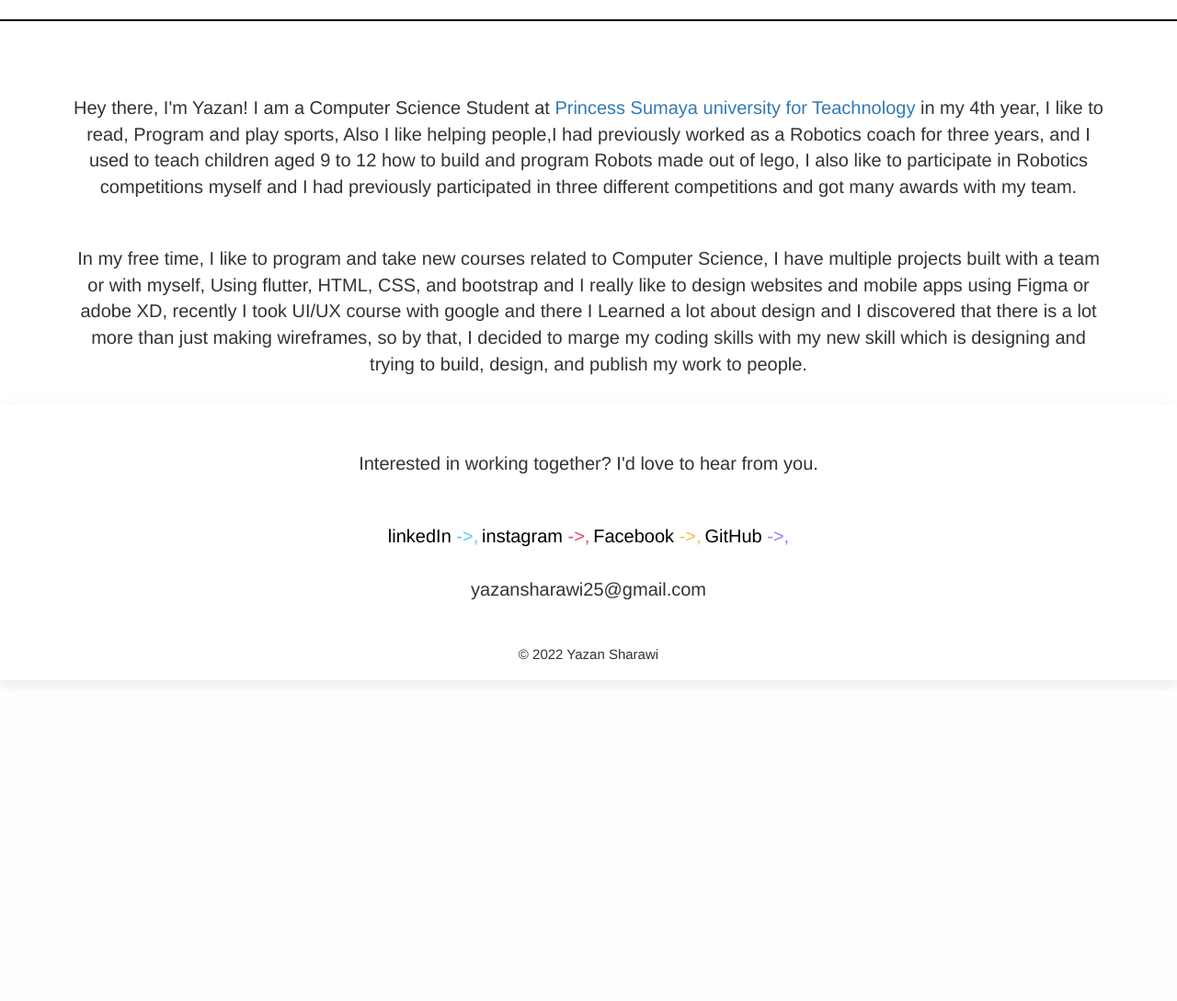
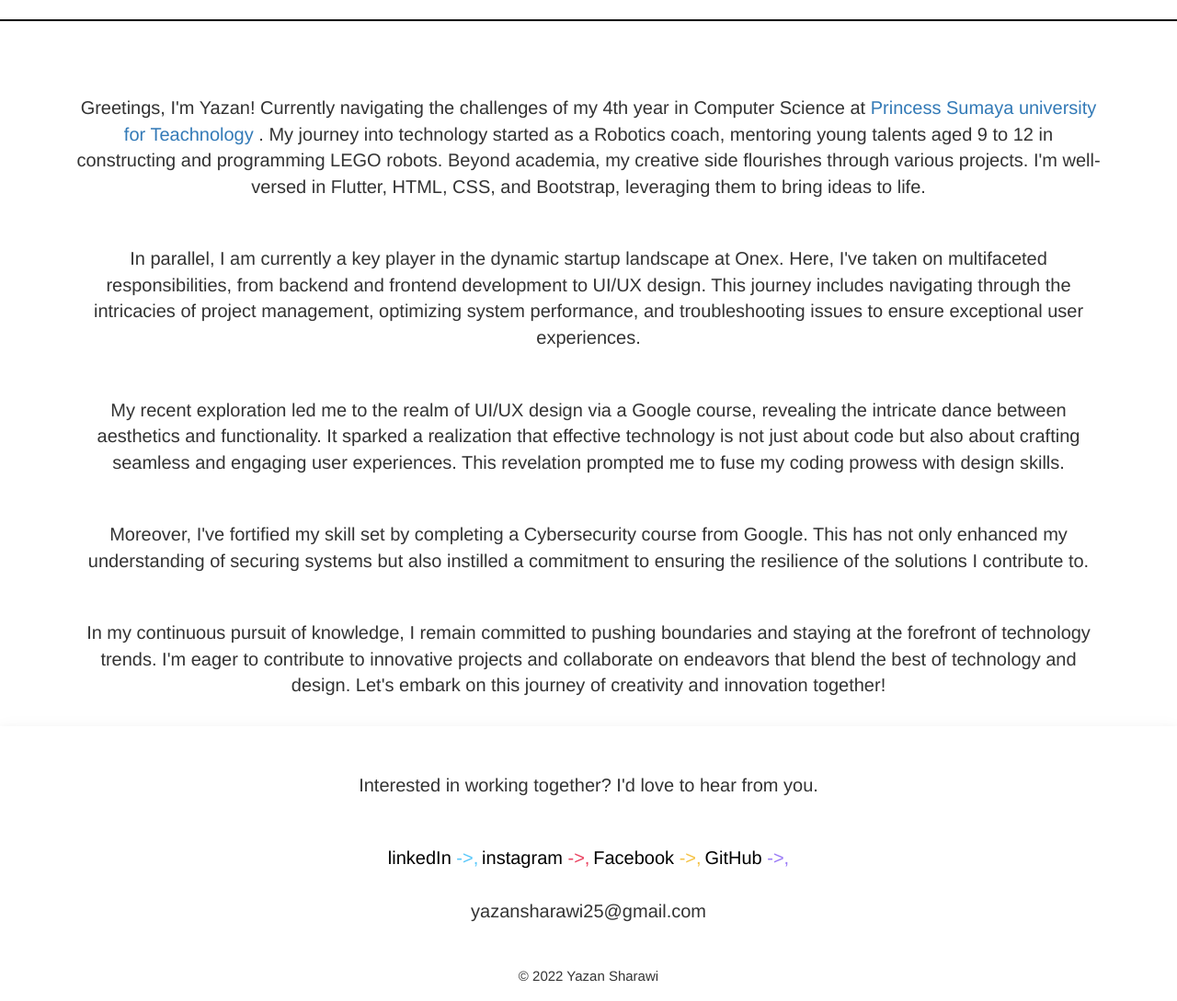
Before and after one commit to yazansharawi/My_Portfolio, a Flask app: page /about in a window 1280 px wide. Shown: the part 471-1560 px from the top of the page at 92% size. Before the commit the page ends 1215 px from the top, so only its background shows below. Run offline with Flask 3, Linux system fonts and the light colour scheme; some libraries are stand-ins or nearby versions.

Commit message:
Update about.html

```diff
--- a/templates/about.html
+++ b/templates/about.html
@@ -8,7 +8,6 @@
    <link rel="stylesheet" href="https://maxcdn.bootstrapcdn.com/bootstrap/3.4.1/css/bootstrap.min.css">
    <script src="https://ajax.googleapis.com/ajax/libs/jquery/3.6.0/jquery.min.js"></script>
    <script src="https://maxcdn.bootstrapcdn.com/bootstrap/3.4.1/js/bootstrap.min.js"></script>
-
    <body>
       <header class="header">
          <nav class="navbar navbar-style">
@@ -45,25 +44,20 @@
                </div>
                <div class="col-sm-6">
                   <div class="slideshow-container">
-
                      <div class="mySlides">
                         <img src="/static/images/about/IMG-20220527-WA0017.jpg" style="width:100%">
                      </div>
-
                      <div class="mySlides">
                         <img src="/static/images/about/FB_IMG_1663338505304.jpg" style="width:100%">
                      </div>
-
                      <div class="mySlides">
                         <img src="/static/images/about/IMG_2371.JPG" style="width:100%">
                      </div>
                      <div class="mySlides">
                         <img src="/static/images/about/IMG_1604.JPG" style="width:100%">
                      </div>
-
                   </div>
                </div>
-
                <div style="text-align:center">
                   <span class="dot"></span>
                   <span class="dot"></span>
@@ -77,15 +71,19 @@
          <br>
          <div class="container">
             <p>
-      Hey there, I'm Yazan! I am a Computer Science Student at <a target="_blank" href="https://psut.edu.jo/">Princess Sumaya university for Teachnology </a> in my 4th year, I like to read,
-      Program and play sports, Also I like helping people,I had previously worked as a Robotics coach for three years, and I used to teach children aged 9 to 12 how to build and program
-      Robots made out of lego, I also like to participate in Robotics competitions myself and I had previously participated in three different competitions and got many awards with my team.
+               Greetings, I'm Yazan! Currently navigating the challenges of my 4th year in Computer Science at <a target="_blank" href="https://psut.edu.jo/">Princess Sumaya university for Teachnology </a>. My journey into technology started as a Robotics coach, mentoring young talents aged 9 to 12 in constructing and programming LEGO robots. Beyond academia, my creative side flourishes through various projects. I'm well-versed in Flutter, HTML, CSS, and Bootstrap, leveraging them to bring ideas to life.
             </p>
-
             <p>
-      In my free time, I like to program and take new courses related to Computer Science, I have multiple projects built with a team or with myself, Using flutter, HTML, CSS, and bootstrap
-      and I really like to design websites and mobile apps using Figma or adobe XD, recently I took UI/UX course with google and there I Learned a lot about design and I discovered that there
-      is a lot more than just making wireframes, so by that, I decided to marge my coding skills with my new skill which is designing and trying to build, design, and publish my work to people.
+               In parallel, I am currently a key player in the dynamic startup landscape at Onex. Here, I've taken on multifaceted responsibilities, from backend and frontend development to UI/UX design. This journey includes navigating through the intricacies of project management, optimizing system performance, and troubleshooting issues to ensure exceptional user experiences.
+            </p>
+            <p>
+               My recent exploration led me to the realm of UI/UX design via a Google course, revealing the intricate dance between aesthetics and functionality. It sparked a realization that effective technology is not just about code but also about crafting seamless and engaging user experiences. This revelation prompted me to fuse my coding prowess with design skills.
+            </p>
+            <p>
+               Moreover, I've fortified my skill set by completing a Cybersecurity course from Google. This has not only enhanced my understanding of securing systems but also instilled a commitment to ensuring the resilience of the solutions I contribute to.
+            </p>
+            <p>
+               In my continuous pursuit of knowledge, I remain committed to pushing boundaries and staying at the forefront of technology trends. I'm eager to contribute to innovative projects and collaborate on endeavors that blend the best of technology and design. Let's embark on this journey of creativity and innovation together!
             </p>
          </div>
          <footer>
@@ -148,5 +146,4 @@
          }
       </script>
    </body>
-
 </html>
```
Lines whose indentation alone changed are shown as unchanged.
